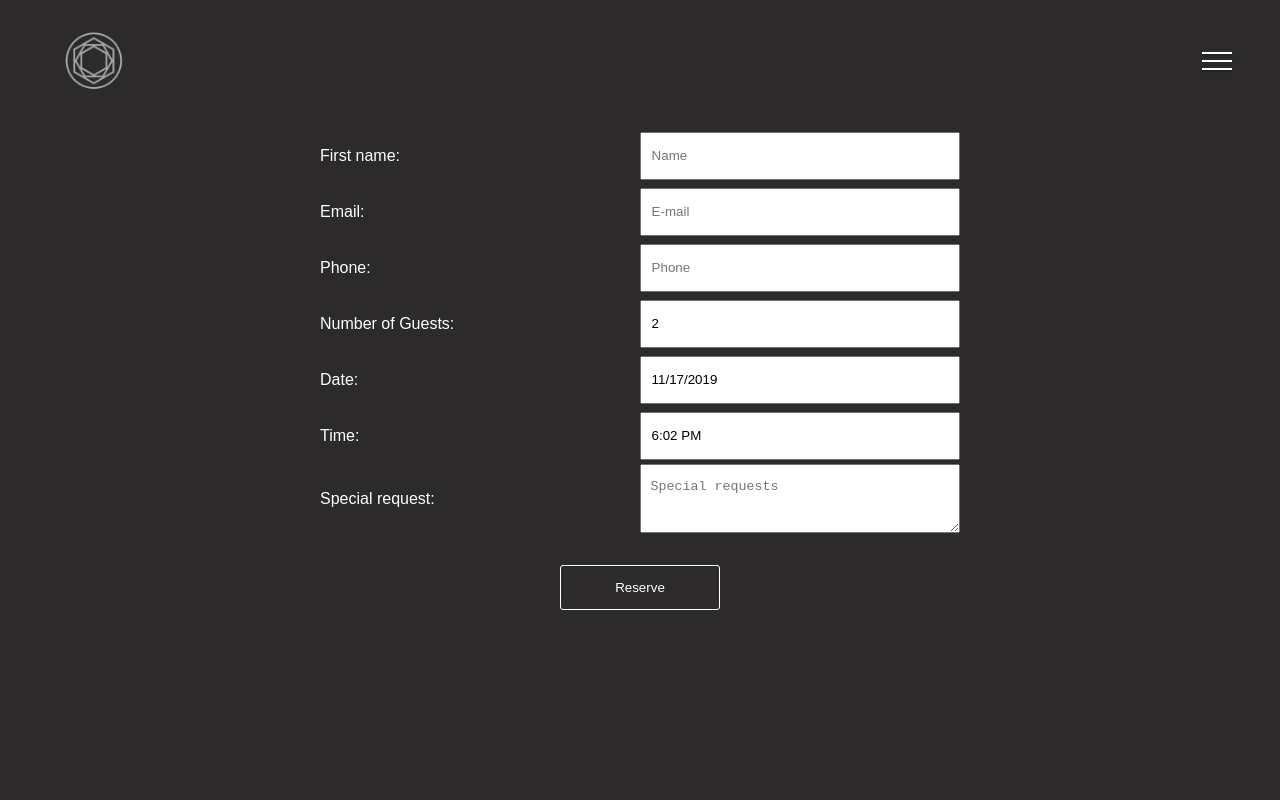
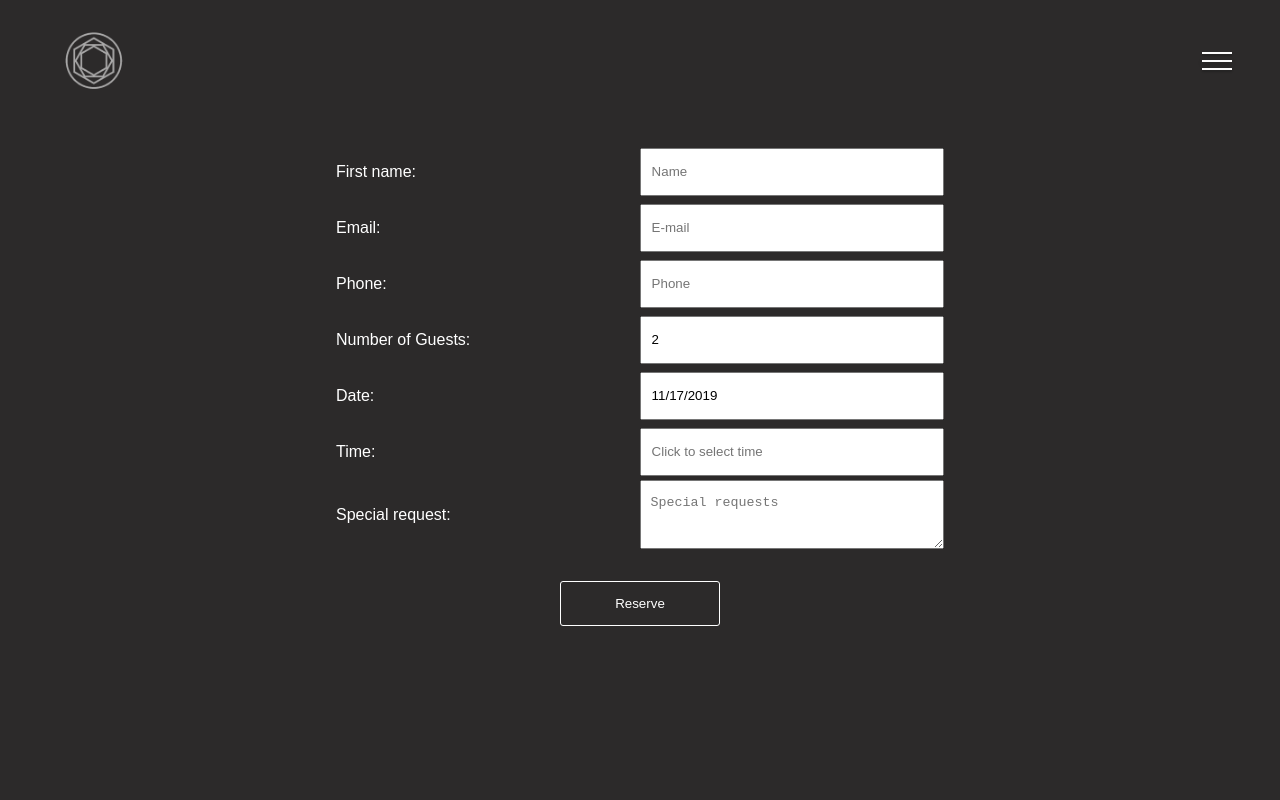
Before and after one commit to BenedyktT/LakiMenu, a React app: page /#/reserve in a window 1280 px wide. Shown: the top 800 px of the page. Built offline with nearby package versions, Linux system fonts and the light colour scheme; a web font is replaced by a local one; what google-maps-react would draw is missing.

Commit message:
forms fixed

```diff
--- a/src/components/Reserve.js
+++ b/src/components/Reserve.js
@@ -2,6 +2,7 @@ import React, { useState } from "react";
 import DatePicker from "react-datepicker";
 import setHours from "date-fns/setHours";
 import setMinutes from "date-fns/setMinutes";
+import { format } from "date-fns";
 
 import "react-datepicker/dist/react-datepicker.css";
 const encode = data => {
@@ -14,37 +15,64 @@ const Reserve = props => {
 		name: "",
 		email: "",
 		phone: "",
-    pax: "",
-    date: "",
+		pax: "2",
+		date: new Date(),
 		time: "",
 		special: ""
 	});
-  const [date, setDate] = useState(new Date());
-  const [time, setTime] = useState(new Date());
-  const { name, email, phone, pax, special } = inputValues;
+	const [error, setError] = useState({
+		msg: ""
+	});
+
+	const { name, time, date } = inputValues;
 	const onSubmit = e => {
 		e.preventDefault();
-    if (name) {
+		if ((name, time, date)) {
+			const data = {
+				...inputValues,
+				date: format(inputValues.date, "dd-MM-yyyy"),
+				time: format(inputValues.time, "HH-mm")
+			};
 			fetch("/", {
 				method: "POST",
 				headers: { "Content-Type": "application/x-www-form-urlencoded" },
-        body: encode({ "form-name": "contact", ...inputValues })
+				body: encode({ "form-name": "contact", ...data })
 			})
 				.then(() => props.history.push("/success"))
 				.catch(error => console.error(error));
 
 			e.preventDefault();
 		} else {
-      alert("GIVE NAME");
+			setError({ msg: "Please, fill all required fields" });
 		}
 	};
 
 	const onChange = e => {
-    setInputValues({ ...inputValues, [e.target.name]: e.target.value });
+		setInputValues({
+			...inputValues,
+			[e.target.name]: e.target.value
+		});
 	};
 	return (
-    <div className="emailform-container">
+		<div
+			className={
+				error.msg ? "emailform-container danger-border" : "emailform-container"
+			}
+		>
 			<div className="emailform">
+				{error.msg && (
+					<h2
+						style={{
+							margin: "2rem auto",
+							textAlign: "center",
+							color: "rgb(246,92,120)",
+							font: "inherit",
+							fontSize: "2rem"
+						}}
+					>
+						{error.msg}
+					</h2>
+				)}
 				<form
 					onSubmit={onSubmit}
 					action="/success.html"
@@ -76,7 +104,7 @@ const Reserve = props => {
 								<input
 									onChange={onChange}
 									name="email"
-                  /* required={true} */
+									required={true}
 									type="text"
 									className="form__element mail"
 									placeholder="E-mail"
@@ -102,7 +130,7 @@ const Reserve = props => {
 
 								<input
 									onChange={onChange}
-                  /*  required={true} */
+									required={true}
 									name="pax"
 									type="number"
 									placeholder="Guest number"
@@ -115,8 +143,9 @@ const Reserve = props => {
 							<label className="form-label emailform__title">
 								<p>Date:</p>
 								<DatePicker
+									required={true}
 									selected={date}
-                  onChange={date => setDate(date)}
+									onChange={date => setInputValues({ ...inputValues, date })}
 									placeholderText="Click to select a date"
 									dateFormat="MM/dd/yyyy"
 									className="form__element time"
@@ -128,17 +157,19 @@ const Reserve = props => {
 							<label className=" form-label emailform__title">
 								<p>Time:</p>
 								<DatePicker
+									required={true}
+									onChange={time => setInputValues({ ...inputValues, time })}
 									selected={time}
-                  onChange={time => setTime(time)}
 									showTimeSelect
 									showTimeSelectOnly
 									minTime={setHours(setMinutes(new Date(), 0), 18)}
 									maxTime={setHours(setMinutes(new Date(), 0), 21)}
-                  timeIntervals={15}
+									timeIntervals={30}
 									timeCaption="Time"
 									dateFormat="h:mm aa"
 									className="form__element time"
 									name="time"
+									placeholderText="Click to select time"
 								/>
 							</label>
 						</li>
--- a/src/styles/appStyles.scss
+++ b/src/styles/appStyles.scss
@@ -343,3 +343,31 @@ z-index:100;
     background:$theme-color
   }
 }
+
+.danger-border{
+  border:2px solid rgb(246,92,120);
+
+}
+
+
+.success-container {
+  height: 100%;
+  display: flex;
+  flex-direction: row;
+  align-items: center;
+  justify-content: center;
+  margin: 8rem 2rem;
+}
+.text-element {
+  border: 2px solid $theme-color;
+  padding: 1.6rem;
+  box-shadow: 2px 2px 2px darken($theme-color, 100%);
+  background: lighten($bg-color, 5%);
+  margin: 1, 5rem;
+  text-align: center;
+  .success__btn {
+    width: 50%;
+    margin: 2rem auto;
+    min-width: 226px;
+  }
+}
--- a/src/styles/global.scss
+++ b/src/styles/global.scss
@@ -372,6 +372,7 @@ footer {
   height: 100%;
   background: $bg-color;
   width: 50%;
+  padding:1rem;
   margin: 8rem auto;
   @include respond-to(handhelds) {
     width: 100%;
```
Also changed, not shown: src/styles/success.scss (+0 -22 lines), webpack.app.config.js (indentation only). Lines whose indentation alone changed are shown as unchanged.
